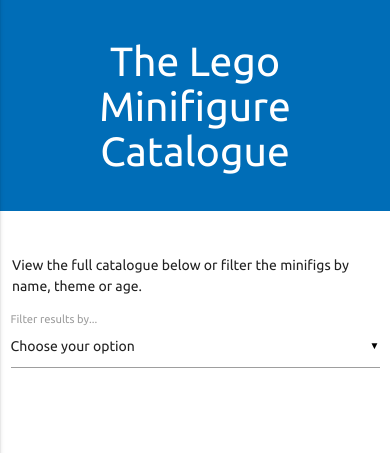
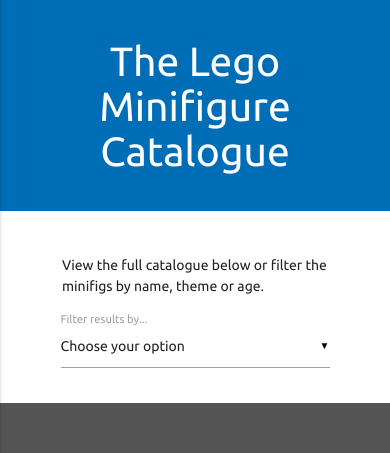
Before and after one commit to Sparkplug84/MS3-LegoMinifigureCatalogue, a Flask app: page /get_minifigures in a window 390 px wide. Shown: the part 107-560 px from the top of the page. Run offline with Flask 2, Linux system fonts and the light colour scheme; data that the repository does not hold is empty; some libraries are stand-ins or nearby versions.

Commit message:
Some style and media query amendments to index, add minifig and theme pages

```diff
--- a/static/css/style.css
+++ b/static/css/style.css
@@ -113,6 +113,10 @@ nav a {
 
 .filter-info {
     margin-left: 12px;
+}
+
+.filter-container {
+    margin: 0 50px;
 }
 
 #minifig_name {
--- a/templates/index.html
+++ b/templates/index.html
@@ -45,7 +45,7 @@
 
 <section class="home-section-container">
   <div class="row max-width">
-    <div class="col s12 m6 l7 home-section">
+    <div class="col s12 m6 l6 home-section">
       <h4>What is the Lego Minifigure Catalogue?</h4>
       <hr />
       <p>
@@ -63,7 +63,7 @@
       </p>
     </div>
 
-    <div class="col s12 m6 l5">
+    <div class="col s12 m6 l6">
       <div class="home-photos">
         <img class="home-photo photo1" />
         <img class="home-photo photo2" />
--- a/templates/login.html
+++ b/templates/login.html
@@ -36,7 +36,7 @@
 <div class="row form">
   <div>
     <p>
-      Don't have an account?
+      Don't have an account yet?
       <a href="{{ url_for('register') }}">Sign up here!</a>
     </p>
   </div>
--- a/templates/minifigs.html
+++ b/templates/minifigs.html
@@ -7,8 +7,9 @@
 </div>
 
 <!-- Search options -->
-<div class="max-width">
-  <div class="row filter-row">
+<div>
+  <div class="row filter-row max-width">
+    <div class="filter-container">
     <p class="filter-info">
       View the full catalogue below or filter the minifigs by name, theme or
       age.
@@ -111,6 +112,7 @@
       </a>
       {% endif %}
     </div>
+    </div>
   </div>
 </div>
 
@@ -182,11 +184,11 @@
 
 <!-- Minifigs by Theme -->
 
-<div class="row">
+<div class="row max-width">
   {% for minifigure in minifigure_theme %} {% if loop.index0 % 4 == 0 and
   loop.index0 != 0 %}
 </div>
-<div class="row">
+<div class="row max-width">
   {% endif %}
   <div class="col s12 m6 l3 minifig-container">
     <ul class="collapsible popout">
@@ -248,11 +250,11 @@
 
 <!-- Minifigs by Age-->
 
-<div class="row">
+<div class="row max-width">
   {% for minifigure in minifigure_age %} {% if loop.index0 % 4 == 0 and
   loop.index0 != 0 %}
 </div>
-<div class="row">
+<div class="row max-width">
   {% endif %}
   <div class="col s12 m6 l3 minifig-container">
     <ul class="collapsible popout">
@@ -314,11 +316,11 @@
 
 <!-- Minifigs by Name -->
 
-<div class="row row-format">
+<div class="row row-format max-width">
   {% for minifigure in minifigure_name_search %} {% if loop.index0 % 4 == 0 and
   loop.index0 != 0 %}
 </div>
-<div class="row">
+<div class="row row-format max-width">
   {% endif %}
   <div class="col s12 m6 l3 minifig-container">
     <ul class="collapsible popout">
@@ -378,4 +380,68 @@
   {% endfor %}
 </div>
 
+<!-- <div class="row max-width">
+  {% for minifigure in minifigure_name_search %} {% if loop.index0 % 4 == 0 and
+  loop.index0 != 0 %}
+</div>
+<div class="row max-width">
+  {% endif %}
+  <div class="col s12 m6 l3 minifig-container">
+    <ul class="collapsible popout">
+      <li class="list-container">
+        <img
+          src="{{ url_for('file', filename=minifigure.photo) }}"
+          class="photo responsive-img"
+        />
+        <div class="collapsible-header">
+          <i class="material-icons iconadd">expand_more</i
+          ><i class="material-icons iconremove">expand_less</i
+          ><strong>{{minifigure.minifigure_name.title()}}</strong>
+        </div>
+        <div class="collapsible-body">
+          <div class="list-item">
+            <strong>Theme:</strong>
+            <span class="right">{{minifigure.theme_name}}</span>
+          </div>
+          <div class="list-item">
+            <strong>Age:</strong>
+            <span class="right">{{minifigure.age_range}}</span>
+          </div>
+          <div class="list-item">
+            <strong>Feature:</strong>
+            <span class="right">{{minifigure.feature}}</span>
+          </div>
+          <div class="list-item">
+            <strong>Parts:</strong>
+            <span class="right">{{minifigure.number_of_parts}}</span>
+          </div>
+          <div class="list-item">
+            <strong>Rarity:</strong>
+            <span class="right">{{minifigure.rarity_name}}</span>
+          </div>
+          <a
+            class="edit-link"
+            href="{{ url_for('edit_minifig', minifigure_id=minifigure._id) }}"
+            ><div class="edit list-item">
+              Edit Minifigure<i class="material-icons chevron_right"
+                >chevron_right</i
+              >
+            </div></a
+          >
+          <a
+            class="edit-link"
+            href="{{ url_for('delete_minifig', minifigure_id=minifigure._id) }}"
+            ><div class="edit list-item">
+              Delete Minifigure<i class="material-icons chevron_right"
+                >chevron_right</i
+              >
+            </div></a
+          >
+        </div>
+      </li>
+    </ul>
+  </div>
+  {% endfor %}
+</div> -->
+
 {% endblock %}
```
Also changed, not shown: other parts of static/css/style.css (+64 -13 lines), templates/addminifig.html (+4 -4 lines).
